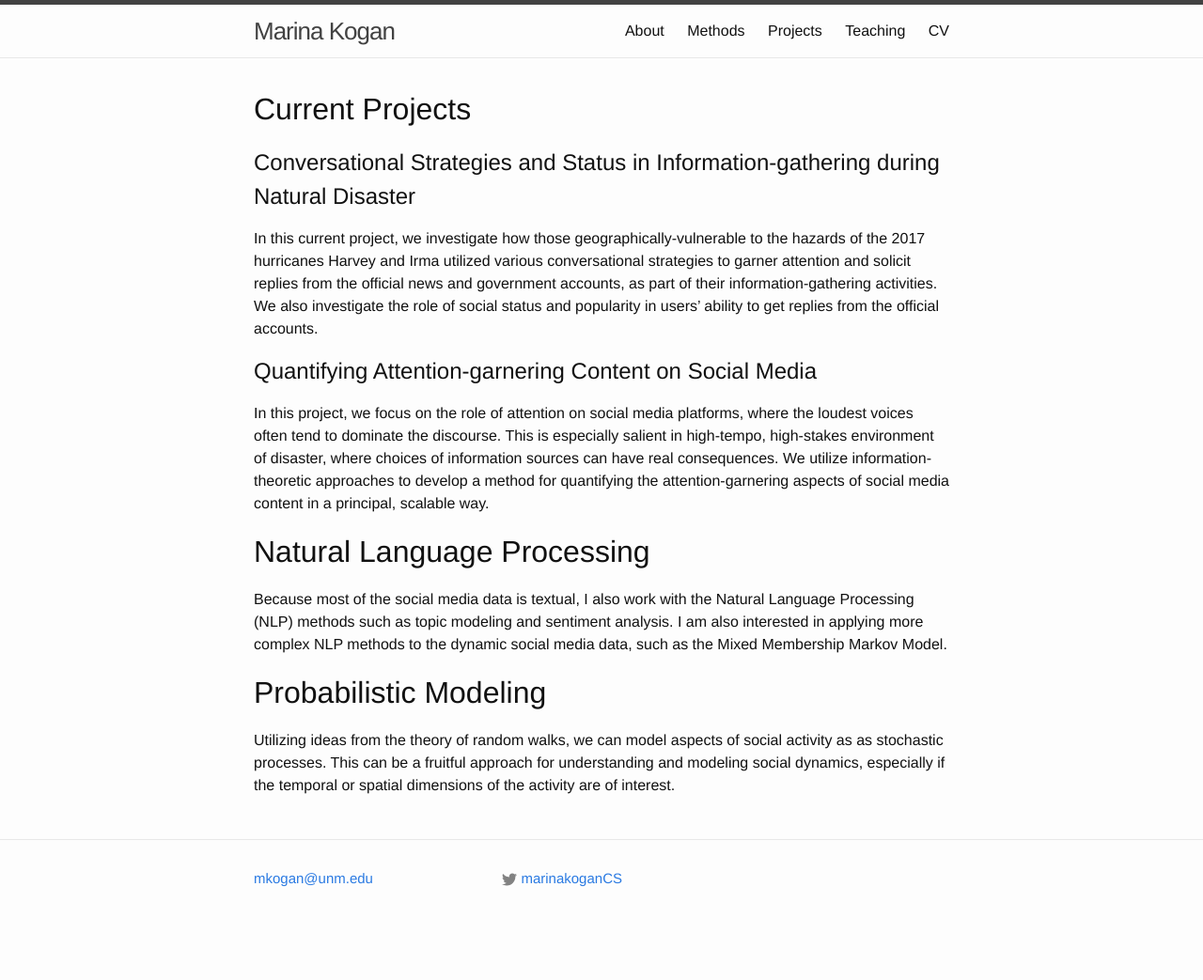
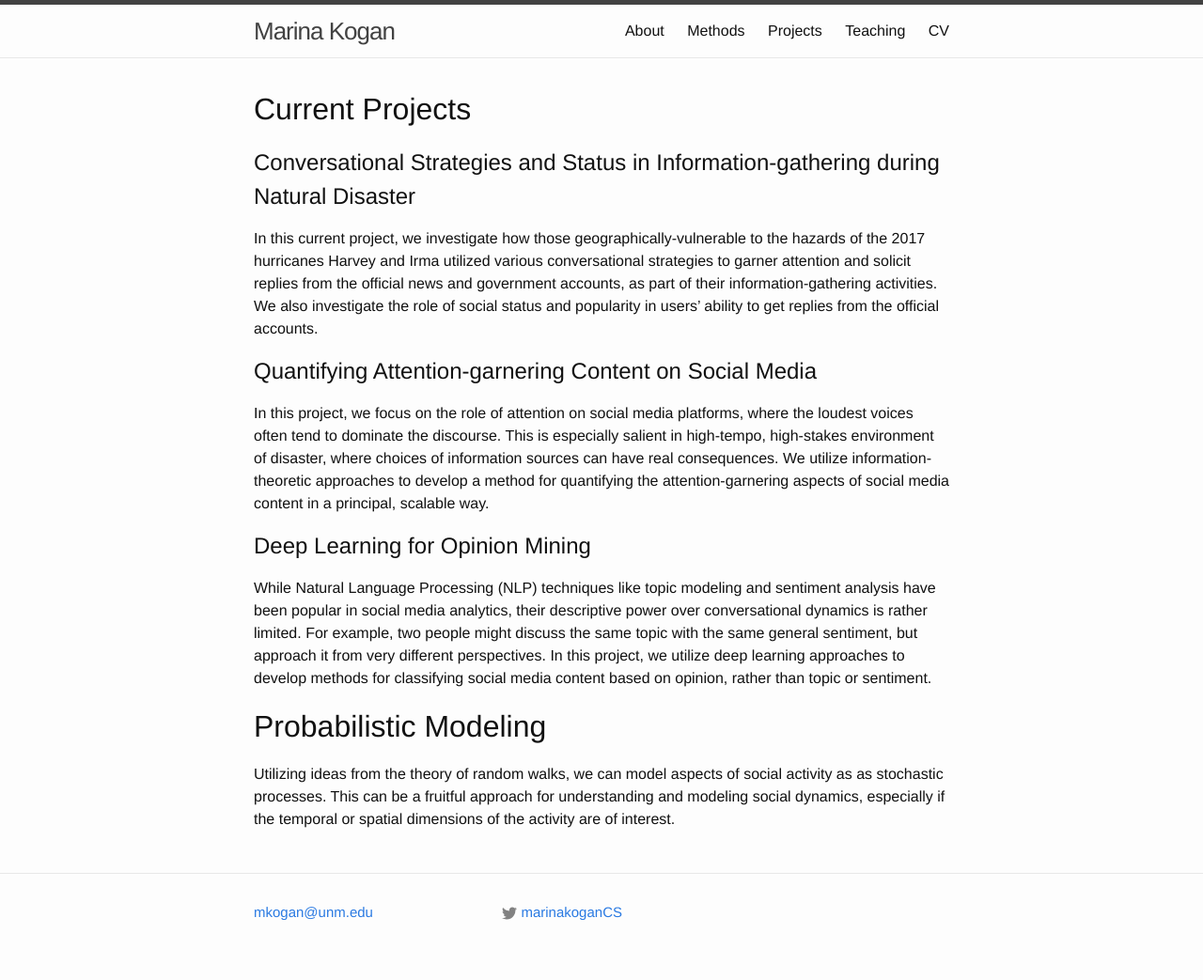
Before and after one commit to marinkala/marinkala.github.com, a Jekyll site: the page built from 4projects.md, in a window 1280 px wide. Shown: the whole page at 94% size. Built offline with Jekyll 4.4.1, drawn with Linux system fonts in a browser that asks for light colours; before the commit the page ends 1007 px from its top, so only the background shows below that.

Commit message:
testing projects

```diff
--- a/4projects.md
+++ b/4projects.md
@@ -13,8 +13,8 @@ In this current project, we investigate how those geographically-vulnerable to t
 ## Quantifying Attention-garnering Content on Social Media
 In this project, we focus on the role of attention on social media platforms, where the loudest voices often tend to dominate the discourse. This is especially salient in high-tempo, high-stakes environment of disaster, where choices of information sources can have real consequences. We utilize information-theoretic approaches to develop a method for quantifying the attention-garnering aspects of social media content in a principal, scalable way.
 
-# Natural Language Processing
-Because most of the social media data is textual, I also work with the Natural Language Processing (NLP) methods such as topic modeling and sentiment analysis. I am also interested in applying more complex NLP methods to the dynamic social media data, such as the Mixed Membership Markov Model.
+## Deep Learning for Opinion Mining
+While Natural Language Processing (NLP) techniques like topic modeling and sentiment analysis have been popular in social media analytics, their descriptive power over conversational dynamics is rather limited. For example, two people might discuss the same topic with the same general sentiment, but approach it from very different perspectives. In this project, we utilize deep learning approaches to develop methods for classifying social media content based on opinion, rather than topic or sentiment.
 
 # Probabilistic Modeling
 Utilizing ideas from the theory of random walks, we can model aspects of social activity as as stochastic processes. This can be a fruitful approach for understanding and modeling social dynamics, especially if the temporal or spatial dimensions of the activity are of interest.
```
